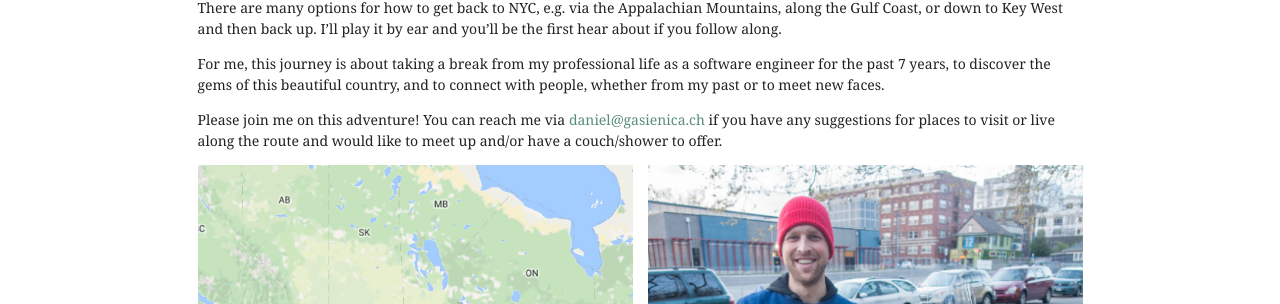
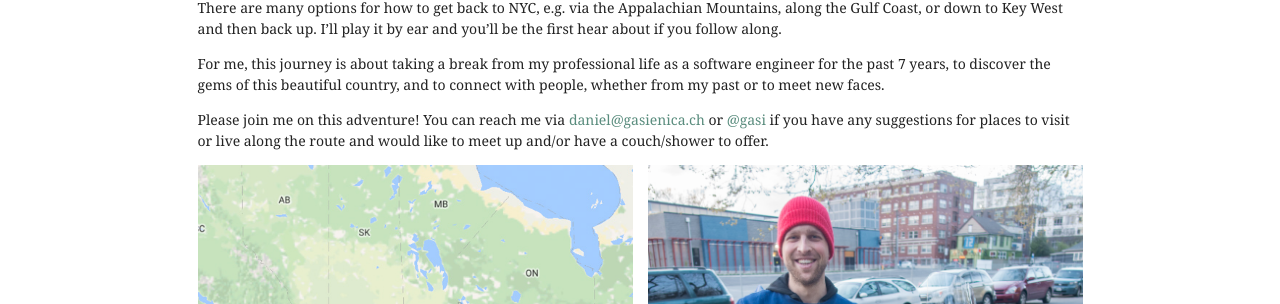
Before and after one commit to gasi/sea2ny, a Jekyll site: the page built from _posts/2017-04-23-night-before.md, in a window 1280 px wide. Shown: the part 566-870 px from the top of the page. Built offline with Jekyll 4.4.1, drawn with Linux system fonts in a browser that asks for light colours.

Commit message:
Add link to Twitter

```diff
--- a/_posts/2017-04-23-night-before.md
+++ b/_posts/2017-04-23-night-before.md
@@ -40,10 +40,10 @@ For me, this journey is about taking a break from my professional life as a
 software engineer for the past 7 years, to discover the gems of this beautiful
 country, and to connect with people, whether from my past or to meet new faces.
 
-Please join me on this adventure! You can reach me via <daniel@gasienica.ch> if
-you have any suggestions for places to visit or live along the route and would
-like to meet up and/or have a couch/shower to offer.
-
+Please join me on this adventure! You can reach me via <daniel@gasienica.ch> or
+[@gasi](https://twitter.com/gasi) if you have any suggestions for places to
+visit or live along the route and would like to meet up and/or have a
+couch/shower to offer.
 
 <div class="post-image post-image--split">
   <img src="/img/DG-2017-03-08-14-24-00.jpg"/>
```
